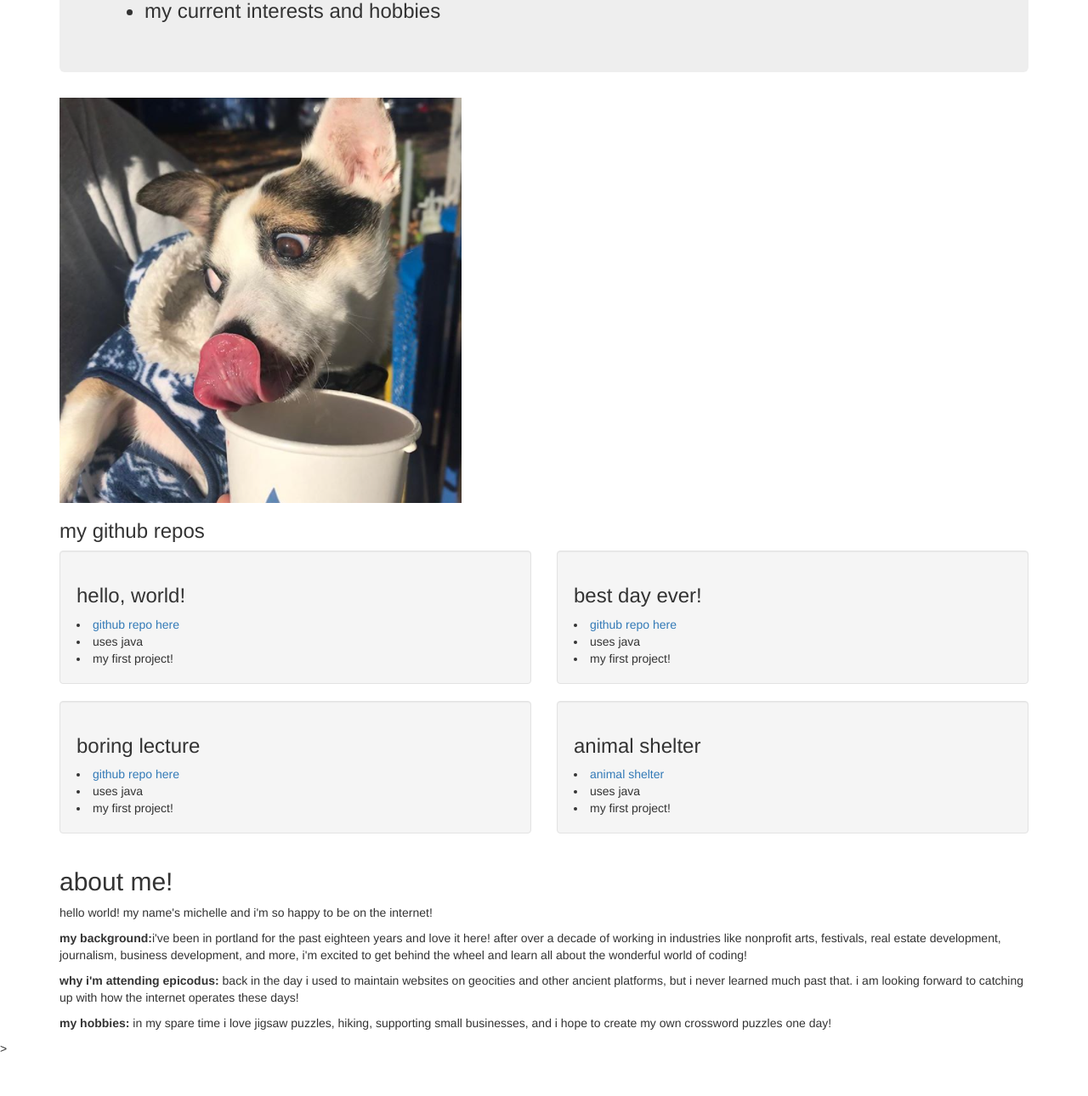
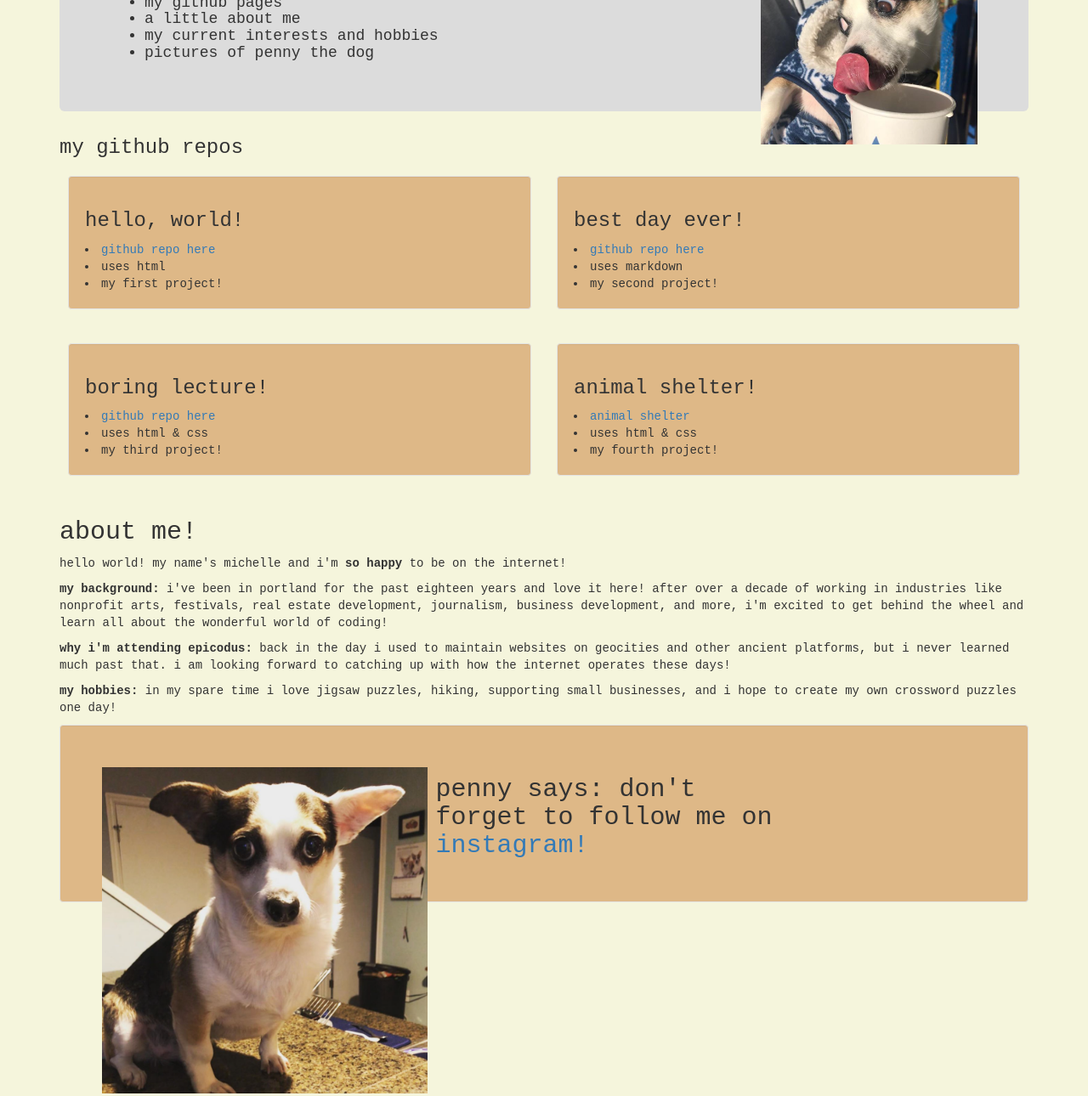
Before and after one commit to michelle-david/michelles-world, a plain HTML site: page index.html in a window 1280 px wide. Shown: the part 349-1639 px from the top of the page at 85% size. Before the commit the page ends 1593 px from the top, so only its background shows below. Drawn offline with Linux system fonts and the light colour scheme.

Commit message:
add css styles

```diff
--- a/css/styles.css
+++ b/css/styles.css
@@ -0,0 +1,36 @@
+body {
+  font-family:monospace;
+  background-color: beige;
+}
+
+.jumbotron {
+  background-color: gainsboro;
+}
+
+.well {
+  background-color: burlywood;
+}
+
+.header {
+  width: 25%;
+  position; static:
+  padding-left: 10px;
+  float: right;
+}
+
+.row {
+  padding: 10px;
+}
+
+.footer {
+  width: 50%;
+  float: left;
+  padding: 10px;
+}
+
+.sidebar {
+  position:static;
+  width: 75%;
+  padding: 10px;
+  margin: 10px;
+}
--- a/index.html
+++ b/index.html
@@ -1,7 +1,7 @@
 <!DOCTYPE html>
 <html>
 <head>
-  <titlea>Welcome to Michelle's World!</titlea>
+  <title>Welcome to Michelle's World!</title>
   <link href="css/bootstrap.css" rel="stylesheet" type="text/css">
   <link href="css/styles.css" rel="stylesheet" type="text/css">
 </head>
@@ -9,54 +9,63 @@
   <div class="jumbotron">
     <h1>Welcome to Michelle's World!</h1>
     <p>an exclusive place for cute dogs and shiny art</p>
-    <h2>here are some of the information you'll find here:</h2>
-    <h3>
+
+    <img class="header" src="img/penny1.png" alt="a cute dog.">
+    <h2>here is some of the information you'll find on my homepage:</h2>
+    <h4>
       <ul>
         <li>my github pages</li>
-        <li>pictures of penny the dog</li>
         <li>a little about me</li>
         <li>my current interests and hobbies</li>
+        <li>pictures of penny the dog</li>
       </ul>
-    </h3>
+    </h4>
   </div>
-  <img src="img/penny1.png" alt="a cute dog.">
   <h3>my github repos</h2>
     <div class="row">
       <div class="col-md-6">
         <div class="well"><h3>hello, world!</h3>
         <li><a href="https://github.com/michelle-david/hello-world">github repo here</a></li>
-        <li>uses java</li>
+        <li>uses html</li>
         <li>my first project!</li>
     </div>
   </div>
   <div class="col-md-6">
     <div class="well"><h3>best day ever!</h3>
       <li><a href="https://github.com/michelle-david/best-day-ever">github repo here</a></li>
-      <li>uses java</li>
-      <li>my first project!</li>
+      <li>uses markdown</li>
+      <li>my second project!</li>
     </div>
   </div>
   </div>
   <div class="row">
     <div class="col-md-6">
-      <div class="well"><h3>boring lecture</h3>
+      <div class="well"><h3>boring lecture!</h3>
       <li><a href="https://github.com/michelle-david/boring-lecture">github repo here</a></li>
-      <li>uses java</li>
-      <li>my first project!</li>
+      <li>uses html & css</li>
+      <li>my third project!</li>
     </div>
   </div>
   <div class="col-md-6">
-    <div class="well"><h3>animal shelter</h3>
+    <div class="well"><h3>animal shelter!</h3>
       <li><a href="https://github.com/michelle-david/boring-lecture">animal shelter</a></li>
-      <li>uses java</li>
-      <li>my first project!</li>
+      <li>uses html & css</li>
+      <li>my fourth project!</li>
     </div>
   </div>
   </div>
   <h2>about me!</h2>
-  <p>hello world! my name's michelle and i'm so happy to be on the internet!</p>
-  <p><b>my background:</b>i've been in portland for the past eighteen years and love it here! after over a decade of working in industries like nonprofit arts, festivals, real estate development, journalism, business development, and more, i'm excited to get behind the wheel and learn all about the wonderful world of coding!</p>
+  <p>hello world! my name's michelle and i'm <strong>so happy</strong> to be on the internet!</p>
+  <p><b>my background:</b> i've been in portland for the past eighteen years and love it here! after over a decade of working in industries like nonprofit arts, festivals, real estate development, journalism, business development, and more, i'm excited to get behind the wheel and learn all about the wonderful world of coding!</p>
   <p><b>why i'm attending epicodus: </b>back in the day i used to maintain websites on geocities and other ancient platforms, but i never learned much past that. i am looking forward to catching up with how the internet operates these days!</p>
   <p><b>my hobbies: </b>in my spare time i love jigsaw puzzles, hiking, supporting small businesses, and i hope to create my own crossword puzzles one day!</p>
-</div></body>>
+  <div class="well">
+
+<div class="sidebar">
+  <img class="footer" src="img/penny2.png" alt text="super-duper cute dog">
+  <h2>penny says: don't forget to follow me on <a href="http://www.instagram.com/pendwmpianpdx">instagram!</a></h2>
+</div>
+</div>
+</div>
+</body>>
 </html>
```
Also changed, not shown: img/penny2.png (added).
